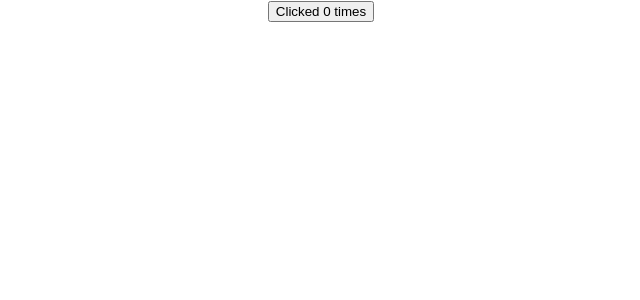
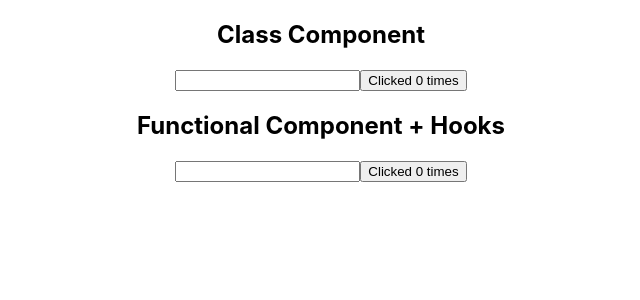
Before and after one commit to chankruze/react-hook-lab, a React (Create React App) app: page / in a window 1280 px wide. Shown: the top 300 px of the page, without its empty margins (319-959 px from the left). Built offline with nearby package versions, Linux system fonts and the light colour scheme.

Commit message:
[React Hooks] useEffect - Conditional Rendering
* Optimize the app by checking if value of a variable really changes and only re-render if that happens.

Signed-off-by: chankruze <chankruze@gmail.com>

```diff
--- a/src/App.js
+++ b/src/App.js
@@ -1,11 +1,12 @@
 import React from 'react';
 import './App.css';
 import HookCounterOne from './components/useeffect/HookCounterOne';
+import ClassExample from './components/useeffect/ClassExample';
 
 function App() {
   return (
     <div className="App">
-      {/* <ClassCounter/> */}
+      <ClassExample/>
       <HookCounterOne/>
     </div>
   );
--- a/src/components/useeffect/ClassCounter.js
+++ b/src/components/useeffect/ClassExample.js
@@ -7,12 +7,13 @@ Copyright (c) Geekofia 2020 and beyond
 
 import React, { Component } from 'react'
 
-class ClassCounter extends Component {
+class ClassExample extends Component {
     constructor(props) {
         super(props)
 
         this.state = {
-            count: 0
+            count: 0,
+            name: ''
         }
     }
 
@@ -20,8 +21,11 @@ class ClassCounter extends Component {
         document.title = `Clicked ${this.state.count} times`
     }
 
-    componentDidUpdate() {
-        document.title = `Clicked ${this.state.count} times`
+    componentDidUpdate(prevProps, prevState) {
+        if (prevState.count !== this.state.count) {
+            console.log('componentDidUpdate - Updating Document Title')
+            document.title = `Clicked ${this.state.count} times`
+        }
     }
 
     incrementCount = () => {
@@ -30,13 +34,21 @@ class ClassCounter extends Component {
         })
     }
 
+    updateName = (e) => {
+        this.setState({
+            name: e.target.value
+        })
+    }
+
     render() {
         return (
             <div>
+                <h2>Class Component</h2>
+                <input type="text" value={this.state.name} onChange={this.updateName} />
                 <button onClick={this.incrementCount}>Clicked {this.state.count} times</button>
             </div>
         )
     }
 }
 
-export default ClassCounter
+export default ClassExample
--- a/src/components/useeffect/HookCounterOne.js
+++ b/src/components/useeffect/HookCounterOne.js
@@ -10,16 +10,25 @@ import React, { useState, useEffect } from 'react'
 function HookCounterOne() {
 
     const [count, setCount] = useState(0)
+    const [name, setName] = useState('')
+
     useEffect(() => {
+        console.log(`useEffect - Updating Document Title`)
         document.title = `Clicked ${count} times`
-    })
+    }, [count]) // Only re-run the effect if count changes
 
     const incrementCount = () => {
         setCount(prevCount => prevCount + 1)
     }
 
+    const updateName = (e) => {
+        setName(e.target.value)
+    }
+
     return (
         <div>
+            <h2>Functional Component + Hooks</h2>
+            <input type="text" value={name} onChange={updateName}/>
             <button onClick={incrementCount}>Clicked {count} times</button>
         </div>
     )
```
